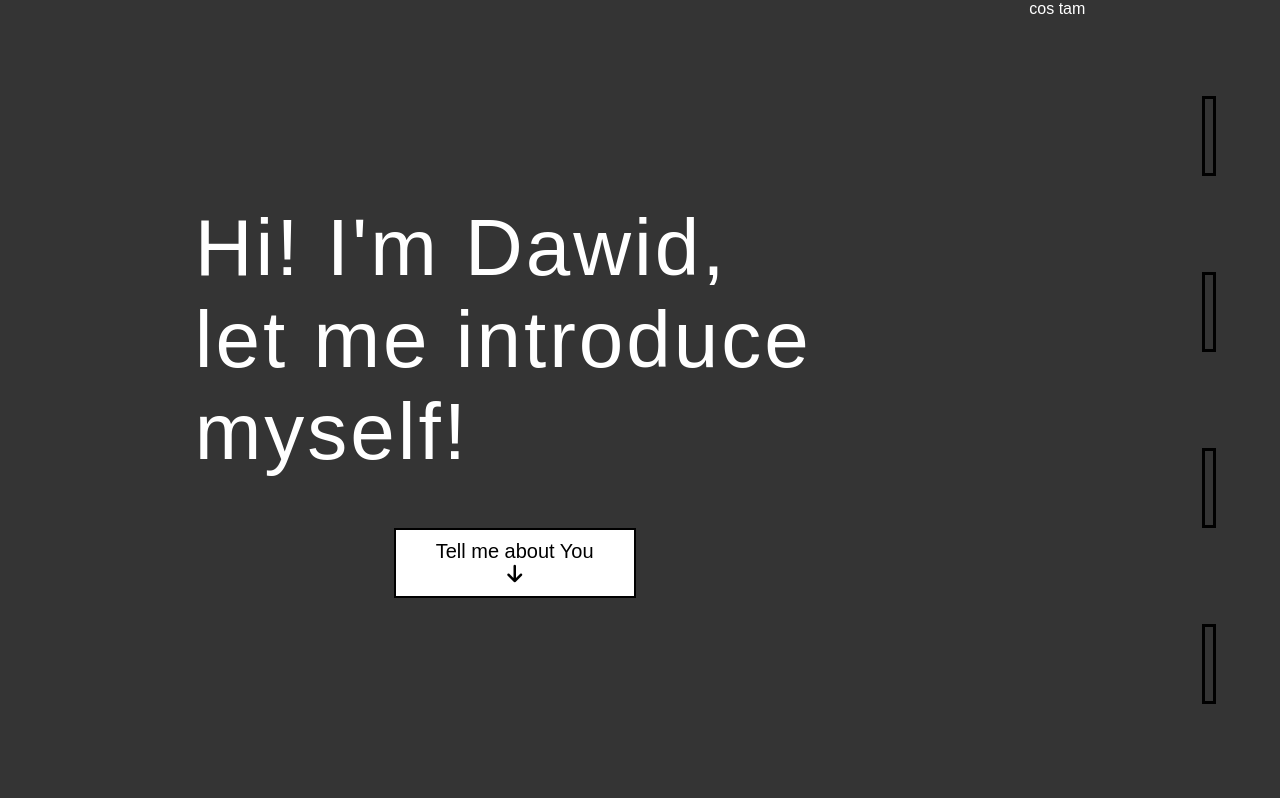
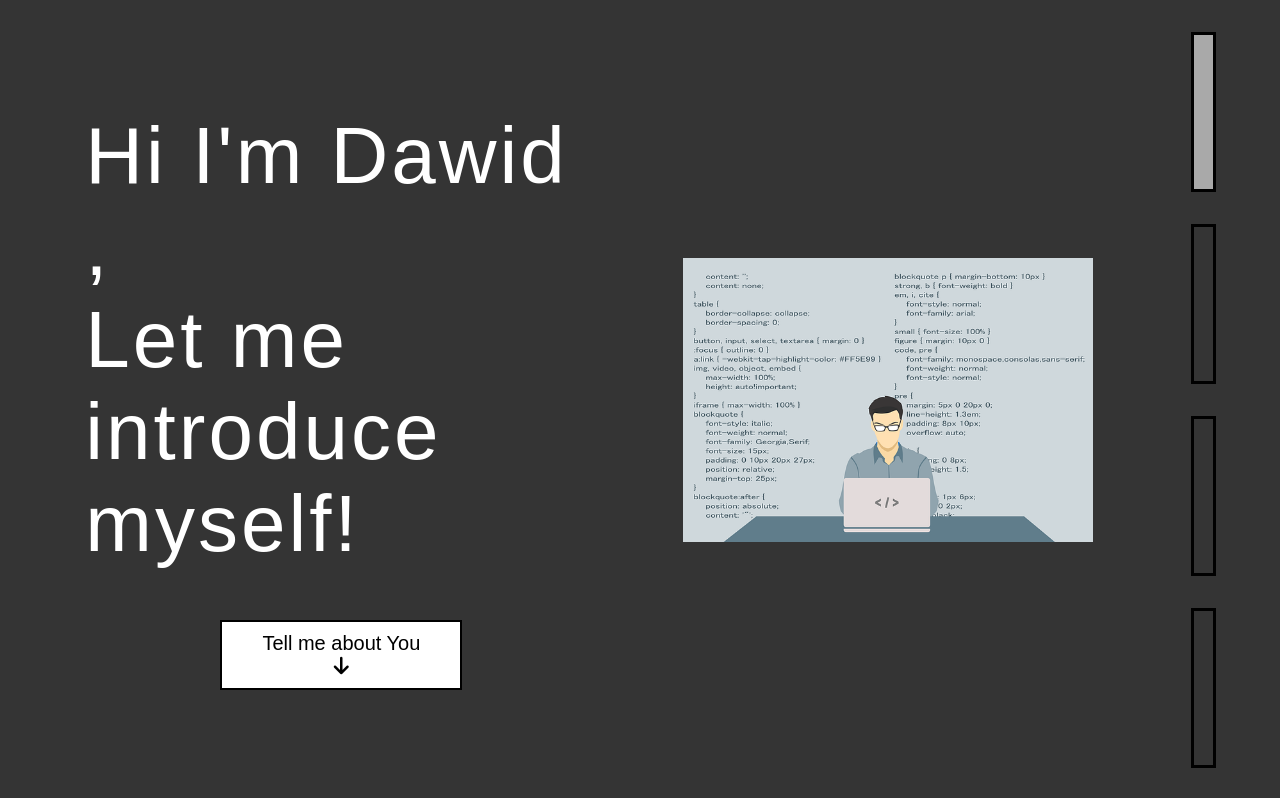
Before and after one commit to Siwy06111/Portfolio, a React (Create React App) app: page / in a window 1280 px wide. Shown: the top 798 px of the page. Built offline with nearby package versions, Linux system fonts and the light colour scheme.

Commit message:
Finished Navbar, ToFinish HomePage, About

```diff
--- a/package.json
+++ b/package.json
@@ -11,11 +11,12 @@
     "react": "^17.0.2",
     "react-dom": "^17.0.2",
     "react-scripts": "4.0.3",
+    "react-scroll": "^1.8.4",
     "web-vitals": "^1.1.2"
   },
   "scripts": {
     "predeploy": "npm run build",
-    "deploy":"gh-pages -d build",
+    "deploy": "gh-pages -d build",
     "start": "react-scripts start",
     "build": "react-scripts build",
     "test": "react-scripts test",
--- a/src/App.css
+++ b/src/App.css
@@ -1,88 +1,23 @@
-*{
+* {
   box-sizing: border-box;
-  margin:0;
+  margin: 0;
   padding: 0;
-  font-family: 'Gemunu Libre', sans-serif;
+  font-family: "Gemunu Libre", sans-serif;
   list-style-type: none;
   color: white;
 }
-html{
+html {
   background-color: white;
-}
-div.About{
-  height: 100vh;
-  width: 100vw;
-  background-color: #343434;
-  display: flex;
-  justify-content: space-evenly;
-  flex-basis: 50%;
+  overflow-x: hidden;
 }
 
-.LeftSide{
+.Wrapper {
   display: flex;
   flex-direction: column;
-  align-items: center;
-  justify-content: center;
-  flex-basis: 50%;
 }
-.LeftSide>p {
-  color: white;
-  font-size: 10vh;
-  letter-spacing: 3px;
+.HomePage_Wrapper {
+  height: 100vh;
 }
-.AboutBtn{
-  font-size: 20px;
-  padding: 10px 40px;
-  margin-top: 50px;
-  background-color: white;
-  border: 2px solid black ;
-  position: relative;
-  transition: linear 0.1s;
-
-  }
-  .AboutBtn>p,i{
-    color:black;
-  }
-
-.AboutBtn:hover{
-    transform:scale(1.1);
-    box-shadow: 0px 0px 33px 9px rgba(0,0,0,0.36);
-    cursor: pointer;
-
+#About_Wrapper {
+  height: 200vh;
 }
-.RightSide{
-
-}
-.NavBar{
-  position:fixed;
-
-  right: 5%;
-  top: 50%;
-  transform:translateY(-50%);
-  height: 100%;
-}
-.NavBar>ul{
-  display:flex;
-  flex-direction: column;
-  justify-content: space-evenly;
-  height: 100%;
-}
-.NavBar>ul>li{
-width:1.1vw;
- height: 10vh;
- border: 3px solid black;
- transition:0.2s ease-in-out;
-}
-.NavBar>ul>li:hover{
-  background-color: darkgray;
-  scale: 1.1;
-  cursor: pointer;
-  position: relative;
-}
-.NavBar>ul>li:hover::after{
-display: block;
-content: "O mnie";
-position: absolute;
-top: 50%;
-left:-500%
-}
--- a/src/App.js
+++ b/src/App.js
@@ -1,36 +1,17 @@
-
-import './App.css';
-
+import HomePage from "./components/HomePage";
+import "./App.css";
+import Navbar from "./components/Navbar.js";
+import About from "./components/About.js";
 function App() {
   return (
     <div className="Wrapper">
-      <div className="About">
-        <div className="LeftSide">
-          <p>Hi! I'm Dawid, <br/>let me introduce myself!</p>
-          <button className="AboutBtn">
-           <p> Tell me about You </p>
-           <i class="fas fa-arrow-down"></i>
-           </button>
-        </div>
-        <div className="RightSide">
-           cos tam
-        </div>
-
+      <div id="HomePage_Wrapper" className="HomePage_Wrapper">
+        <HomePage />
+        <Navbar />
       </div>
-    <div className="NavBar">
-          <ul>
-            <li></li>
-
-            <li></li>
-
-            <li> </li>
-
-            <li> </li>
-
-          </ul>
-
-
-        </div>
+      <div id="About_Wrapper">
+        <About />
+      </div>
     </div>
   );
 }
--- /dev/null
+++ b/src/components/About.css
@@ -0,0 +1,23 @@
+#About_Wrapper {
+  border: 30vh solid transparent;
+  border-top: 30vh solid #343434;
+}
+
+.About {
+  border: 30vh solid transparent;
+  border-top: 30vh solid #343434;
+
+  display: flex;
+  flex-direction: column;
+  background-color: #343434;
+  height: 100%;
+  box-shadow: 0px 0px 50px 10px #343434;
+  position: relative;
+}
+.About > h1 {
+  position: absolute;
+  top: -60%;
+  left: 50%;
+  transform: translate(-50%, -50%);
+  font-size: 40px;
+}
--- /dev/null
+++ b/src/components/About.js
@@ -0,0 +1,12 @@
+import React from "react";
+import "./About.css";
+
+const About = () => {
+  return (
+    <div className="About">
+      <h1>About Me</h1>
+    </div>
+  );
+};
+
+export default About;
--- /dev/null
+++ b/src/components/HomePage.css
@@ -0,0 +1,46 @@
+div.HomePage {
+  height: 100vh;
+  width: 100vw;
+  background-color: #343434;
+  display: flex;
+  justify-content: space-evenly;
+}
+
+.LeftSide {
+  display: flex;
+  flex-direction: column;
+  align-items: center;
+  justify-content: center;
+  flex-basis: 40%;
+}
+.LeftSide > .HomePageText {
+  color: white;
+  font-size: 10vh;
+  letter-spacing: 3px;
+}
+.HomePageBtn {
+  font-size: 20px;
+  padding: 10px 40px;
+  margin-top: 50px;
+  background-color: white;
+  border: 2px solid black;
+  position: relative;
+  transition: linear 0.1s;
+}
+.HomePageBtn > p,
+i {
+  color: black;
+}
+
+.HomePageBtn:hover {
+  transform: scale(1.1);
+  box-shadow: 0px 0px 33px 9px rgba(0, 0, 0, 0.36);
+  cursor: pointer;
+}
+.RightSide {
+  flex-basis: 40%;
+  background-image: url(../img/Homepageimg.png);
+  background-repeat: no-repeat;
+  background-position-y: center;
+  background-size: 80%;
+}
--- /dev/null
+++ b/src/components/HomePage.js
@@ -0,0 +1,135 @@
+import "./HomePage.css";
+const HomePage = () => {
+  function handleChangeColor(e) {
+    e.target.style.color = "red";
+
+    console.log(e.target);
+  }
+  const handleBackColor = (e) => {
+    e.target.style.color = "white";
+  };
+  const handleShowText = () => {
+    let TextLeftSide = ["Hi I'm Dawid, let me indtroduce myself"];
+    TextLeftSide.forEach((letter) => {
+      <span>{letter} </span>;
+    });
+  };
+
+  return (
+    <div className="HomePage">
+      <div className="LeftSide">
+        {/* TODO */}
+        <span className="HomePageText">
+          <span onMouseOver={handleChangeColor} onMouseLeave={handleBackColor}>
+            H
+          </span>
+          <span onMouseOver={handleChangeColor} onMouseLeave={handleBackColor}>
+            i{" "}
+          </span>
+          <span onMouseOver={handleChangeColor} onMouseLeave={handleBackColor}>
+            I
+          </span>
+          <span onMouseOver={handleChangeColor} onMouseLeave={handleBackColor}>
+            '
+          </span>
+          <span onMouseOver={handleChangeColor} onMouseLeave={handleBackColor}>
+            m{" "}
+          </span>
+          <span onMouseOver={handleChangeColor} onMouseLeave={handleBackColor}>
+            {" "}
+          </span>
+          <span onMouseOver={handleChangeColor} onMouseLeave={handleBackColor}>
+            D
+          </span>
+          <span onMouseOver={handleChangeColor} onMouseLeave={handleBackColor}>
+            a
+          </span>
+          <span onMouseOver={handleChangeColor} onMouseLeave={handleBackColor}>
+            w
+          </span>
+          <span onMouseOver={handleChangeColor} onMouseLeave={handleBackColor}>
+            i
+          </span>
+          <span onMouseOver={handleChangeColor} onMouseLeave={handleBackColor}>
+            d{" "}
+          </span>
+          <span onMouseOver={handleChangeColor} onMouseLeave={handleBackColor}>
+            ,{" "}
+          </span>
+          <br />
+          <span onMouseOver={handleChangeColor} onMouseLeave={handleBackColor}>
+            L
+          </span>
+          <span onMouseOver={handleChangeColor} onMouseLeave={handleBackColor}>
+            e
+          </span>
+          <span onMouseOver={handleChangeColor} onMouseLeave={handleBackColor}>
+            t{" "}
+          </span>
+          <span onMouseOver={handleChangeColor} onMouseLeave={handleBackColor}>
+            m
+          </span>
+          <span onMouseOver={handleChangeColor} onMouseLeave={handleBackColor}>
+            e{" "}
+          </span>
+          <span onMouseOver={handleChangeColor} onMouseLeave={handleBackColor}>
+            i
+          </span>
+          <span onMouseOver={handleChangeColor} onMouseLeave={handleBackColor}>
+            n
+          </span>
+          <span onMouseOver={handleChangeColor} onMouseLeave={handleBackColor}>
+            t
+          </span>
+          <span onMouseOver={handleChangeColor} onMouseLeave={handleBackColor}>
+            r
+          </span>
+          <span onMouseOver={handleChangeColor} onMouseLeave={handleBackColor}>
+            o
+          </span>
+          <span onMouseOver={handleChangeColor} onMouseLeave={handleBackColor}>
+            d
+          </span>
+          <span onMouseOver={handleChangeColor} onMouseLeave={handleBackColor}>
+            u
+          </span>
+          <span onMouseOver={handleChangeColor} onMouseLeave={handleBackColor}>
+            c
+          </span>
+          <span onMouseOver={handleChangeColor} onMouseLeave={handleBackColor}>
+            e{" "}
+          </span>
+          <span onMouseOver={handleChangeColor} onMouseLeave={handleBackColor}>
+            m
+          </span>
+          <span onMouseOver={handleChangeColor} onMouseLeave={handleBackColor}>
+            y
+          </span>
+          <span onMouseOver={handleChangeColor} onMouseLeave={handleBackColor}>
+            s
+          </span>
+          <span onMouseOver={handleChangeColor} onMouseLeave={handleBackColor}>
+            e
+          </span>
+          <span onMouseOver={handleChangeColor} onMouseLeave={handleBackColor}>
+            l
+          </span>
+          <span onMouseOver={handleChangeColor} onMouseLeave={handleBackColor}>
+            f
+          </span>
+          <span onMouseOver={handleChangeColor} onMouseLeave={handleBackColor}>
+            !
+          </span>
+        </span>
+
+        <button className="HomePageBtn">
+          <p> Tell me about You </p>
+          <i class="fas fa-arrow-down"></i>
+        </button>
+      </div>
+      <div className="RightSide"></div>
+    </div>
+  );
+};
+
+export default HomePage;
--- /dev/null
+++ b/src/components/Navbar.css
@@ -0,0 +1,50 @@
+.NavBar {
+  position: fixed;
+  right: 5%;
+  top: 50%;
+  transform: translateY(-50%);
+  height: 100%;
+}
+.NavBar > ul {
+  display: flex;
+  flex-direction: column;
+  height: 100%;
+  justify-content: space-evenly;
+}
+.NavBar > ul > li {
+  width: 25px;
+  flex-basis: 20%;
+  border: 3px solid black;
+  transition: 0.2s ease-in-out;
+}
+
+.NavBar > ul > li:hover {
+  background-color: darkgray;
+  scale: 1.1;
+  cursor: pointer;
+  position: relative;
+  transition: 0.5s;
+}
+.NavBar > ul > li:hover::after {
+  display: block;
+  content: attr(data-tooltip);
+  position: absolute;
+  top: 50%;
+  transform: translateY(-50%);
+  left: -600%;
+  background-color: darkgray;
+  height: 50px;
+  min-width: 80px;
+  line-height: 50px;
+  border-radius: 20%;
+  text-align: center;
+  padding: 5px;
+}
+a {
+  display: block;
+  height: 100%;
+  width: 100%;
+}
+.NavBar > ul > li > .active {
+  background-color: darkgray;
+}
--- /dev/null
+++ b/src/components/Navbar.js
@@ -0,0 +1,44 @@
+import "./Navbar.css";
+import { Link } from "react-scroll";
+const Navbar = () => {
+  return (
+    <div className="NavBar">
+      <ul>
+        <li data-tooltip="Home page">
+          <Link
+            to="HomePage_Wrapper"
+            spy={true}
+            smooth={true}
+            duration={500}
+          ></Link>
+        </li>
+        <li data-tooltip="About Me">
+          <Link
+            to="About_Wrapper"
+            spy={true}
+            smooth={true}
+            duration={500}
+          ></Link>
+        </li>
+        <li data-tooltip="Projects">
+          <Link
+            to="Projects_Wrapper"
+            spy={true}
+            smooth={true}
+            duration={500}
+          ></Link>
+        </li>
+        <li data-tooltip="Contact">
+          <Link
+            to="Contact_Wrapper"
+            spy={true}
+            smooth={true}
+            duration={500}
+          ></Link>
+        </li>
+      </ul>
+    </div>
+  );
+};
+
+export default Navbar;
```
Also changed, not shown: src/img/Homepageimg.png (added), 1 other file (tests, documents, lock files or other folders).
